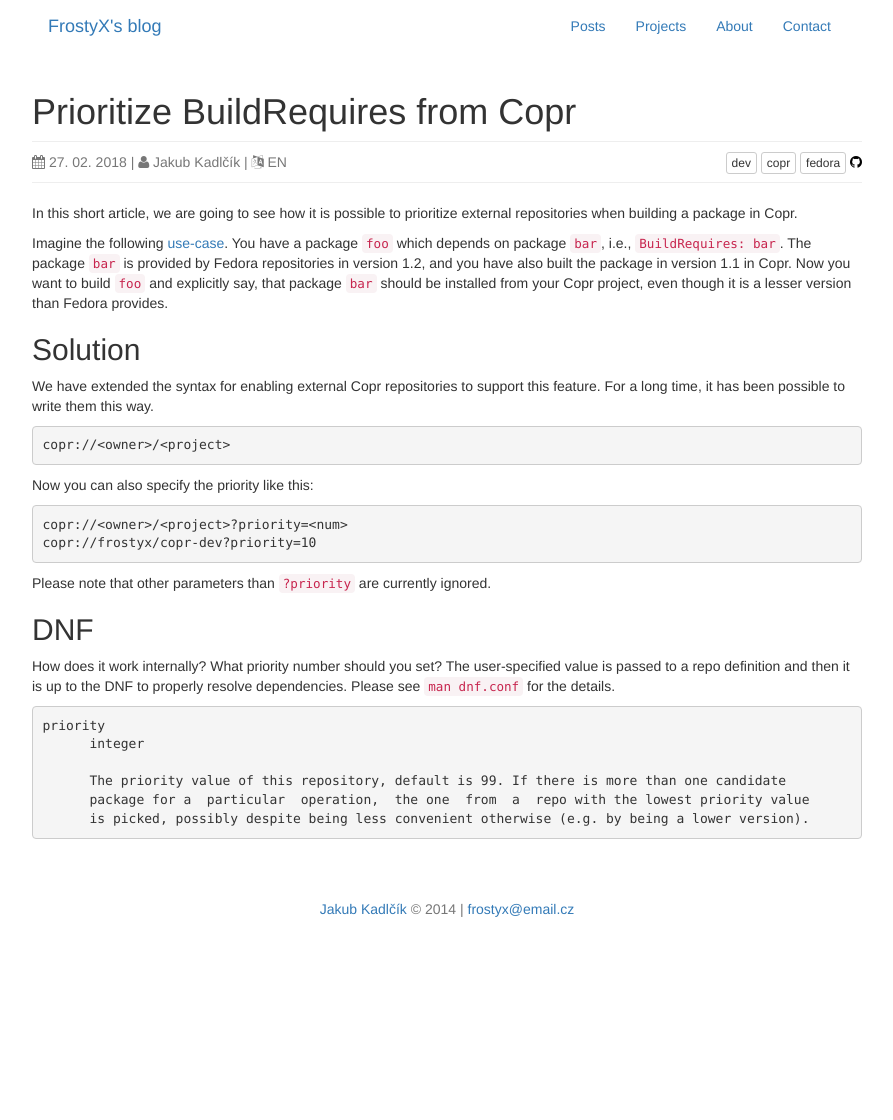
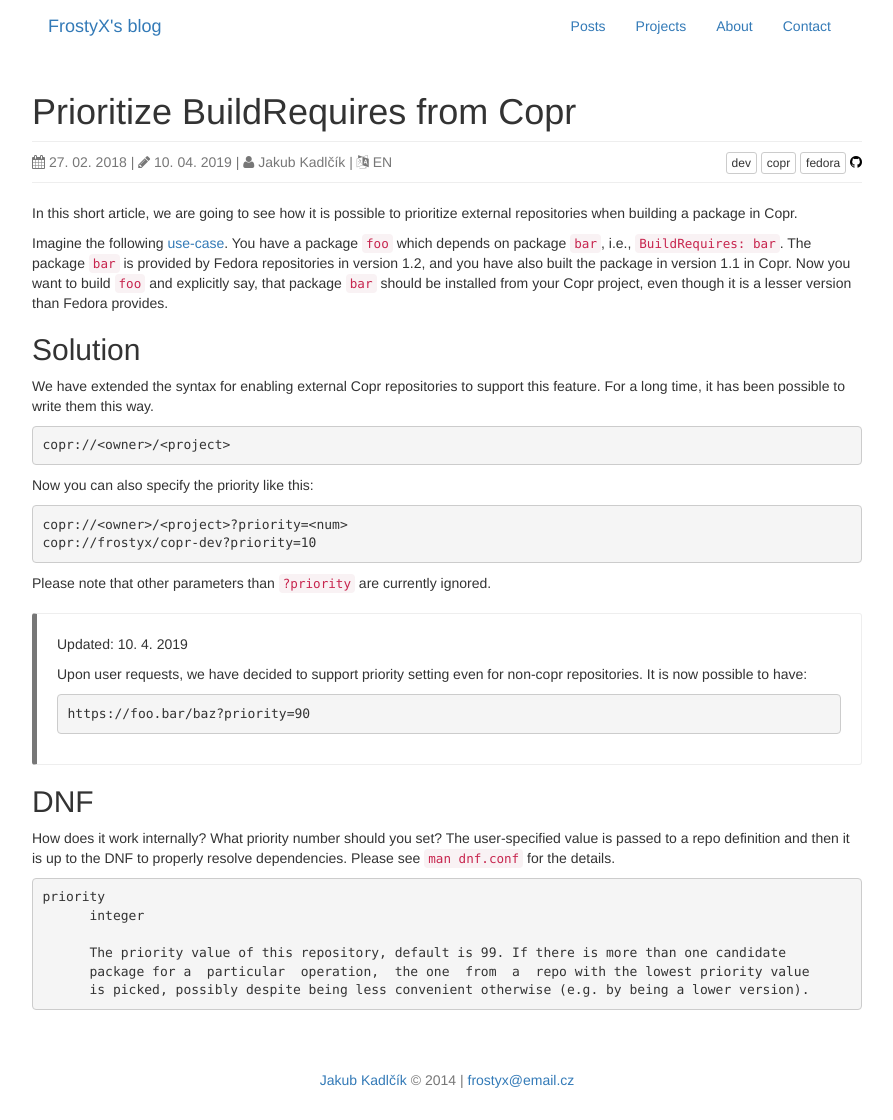
Before and after one commit to FrostyX/frostyx.github.io, a Jekyll site: the page built from _posts/2018-02-27-prioritize-buildrequires-from-copr.md, in a window 1280 px wide. Shown: the whole page, without its empty margins (193-1086 px from the left). Built offline with Jekyll 4.4.1, drawn with Linux system fonts in a browser that asks for light colours; nearby versions of some CDN libraries; comment, search, counter and statistics services are not loaded; before the commit the page ends 949 px from its top, so only the background shows below that.

Commit message:
Show priority for non-copr repo

```diff
--- a/_posts/2018-02-27-prioritize-buildrequires-from-copr.md
+++ b/_posts/2018-02-27-prioritize-buildrequires-from-copr.md
@@ -3,6 +3,7 @@
 title: Prioritize BuildRequires from Copr
 lang: en
 categories: dev copr fedora
+updated: 2019-04-10
 ---
 
 In this short article, we are going to see how it is possible to prioritize external repositories when building a package in Copr.
@@ -23,6 +24,15 @@
 
 Please note that other parameters than `?priority` are currently ignored.
 
+<div class="bs-callout bs-callout-default" id="non-copr-repo">
+    <p>Updated: 10. 4. 2019</p>
+    <p>
+       Upon user requests, we have decided to support priority setting even for non-copr repositories.
+       It is now possible to have:
+       <pre>https://foo.bar/baz?priority=90</pre>
+    </p>
+</div>
+
 
 ## DNF
 
```
